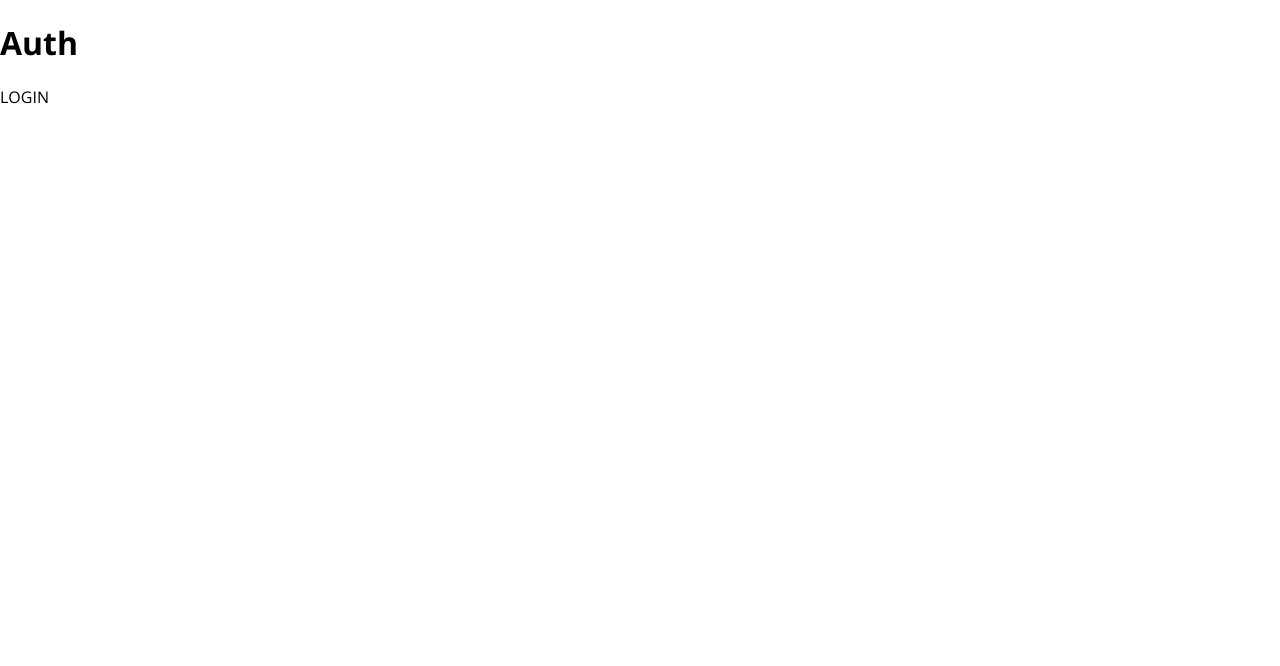
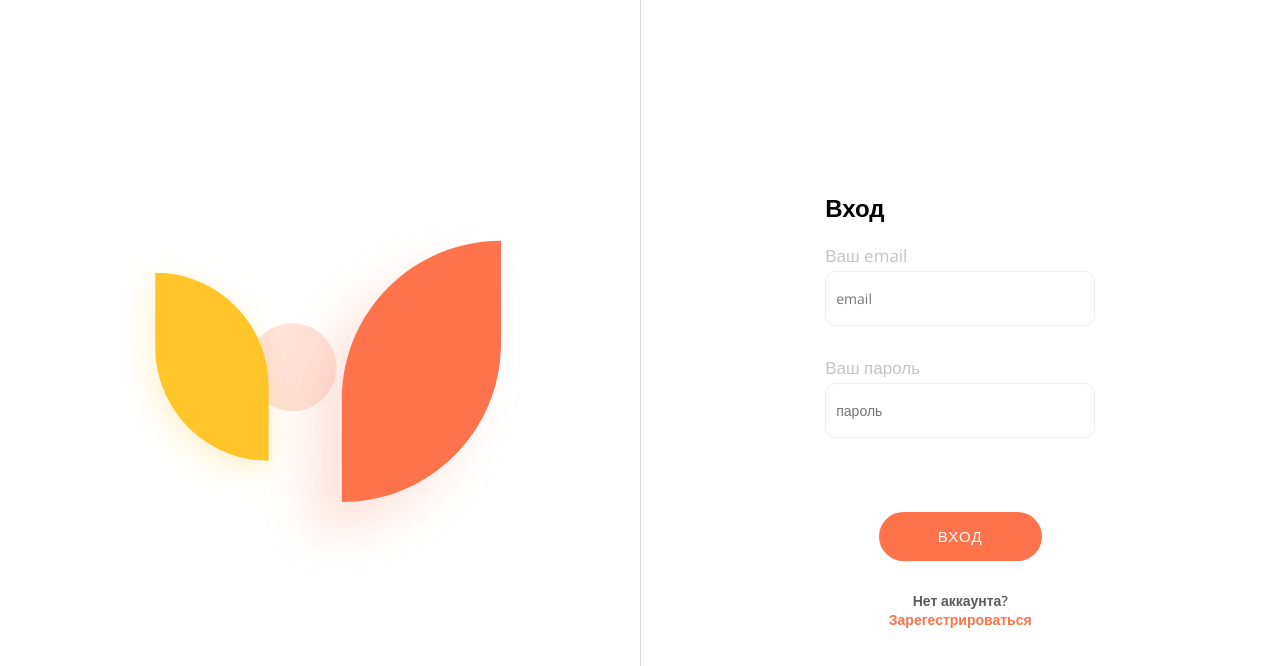
Before and after one commit to Maksim2305/pizza-app, a React (Vite) app: page /auth/login in a window 1280 px wide. Shown: the top 666 px of the page. Built offline with nearby package versions, Linux system fonts and the light colour scheme.

Commit message:
DEV-6: добавил login layout

```diff
--- a/src/components/Input/Input.module.css
+++ b/src/components/Input/Input.module.css
@@ -1,12 +1,13 @@
 .input{
     font-weight: 400;
     font-size: 14px;
-    color: #9aa0b4;
+    color: #c4c4c4;
     border: 1px solid #efefef;
     border-radius: 10px;
     width: 256px;
     height: 51px;
-    padding-left: 33px;
+    padding-left: 10px;
+    font-family: var(--font-family);
 }
 .input:focus{
     outline: none;
@@ -16,3 +17,6 @@
     top: 19px;
     left: 10px;
 }
+.with-icon{
+    padding-left: 33px;
+}
--- a/src/components/Input/Input.tsx
+++ b/src/components/Input/Input.tsx
@@ -9,7 +9,10 @@ const Input = forwardRef<HTMLInputElement, InputProps>(function Input({className
       placeholder={placeholder}
       ref={ref}
       {...props}
-        className={cn(styles['input'])}
+        className={cn(styles['input'],
+        {
+          [styles['with-icon']]:search
+        })}
       />
       {search && <img src="/search.svg" alt="search" className={cn(styles['icon'])} />}
     </div>
--- /dev/null
+++ b/src/helpers/RequireAuth.tsx
@@ -0,0 +1,11 @@
+import { ReactNode } from 'react';
+import { Navigate } from 'react-router-dom';
+
+export const RequireAuth = ({children} : {children: ReactNode}) => {
+    const jwt = null;
+    if(!jwt){
+        return <Navigate to={'auth/login'} replace/>;
+    }
+    return children;
+
+};
--- a/src/index.css
+++ b/src/index.css
@@ -1,5 +1,5 @@
 :root{
-  --font: "Open Sans", sans-serif;
+  --font-family: "Open Sans", sans-serif;
   --primary-color:#fe724c;
   --primary-hover-color:#df4419;
   --text-color:#000000;
--- a/src/layouts/Auth/Auth.module.css
+++ b/src/layouts/Auth/Auth.module.css
@@ -0,0 +1,26 @@
+.auth-container{
+    display: flex;
+    align-items: center;
+    justify-content: space-between;
+    width: 100%;
+    height: 100vh;
+}
+.auth-container-img{
+    width: 50%;
+    display: flex;
+    align-items: center;
+    justify-content: center;
+    border-right: 1px solid #D4D6E0;
+    height: 100%;
+}
+.auth-container-img img {
+    max-width: 400px;
+    height: auto;
+}
+.auth-container-outlet{
+    width: 50%;
+    height: 100%;
+    display: flex;
+    align-items: center;
+    justify-content: center;
+}
--- a/src/layouts/Auth/AuthLayout.tsx
+++ b/src/layouts/Auth/AuthLayout.tsx
@@ -1,12 +1,15 @@
 import { Outlet } from 'react-router-dom';
+import styles from './Auth.module.css';
 
 function Auth(){
     return <>
-        <div>
-            <h1>Auth</h1>
-        </div>
-        <div>
-            <Outlet/>
+        <div className={styles['auth-container']}>
+            <div className={styles['auth-container-img']}>
+                <img src="/Group.svg" alt="auth-picture" />
+            </div>
+            <div className={styles['auth-container-outlet']}>
+                <Outlet/>
+            </div>
         </div>
     </>;
 }
--- a/src/layouts/Menu/Menu.tsx
+++ b/src/layouts/Menu/Menu.tsx
@@ -15,7 +15,7 @@ export function Layout() {
                 </div>
                 <div className={styles['menu-item']}>
                     <img src="/menu.svg" alt="menu" />
-                    <Link to="/product">Меню</Link>
+                    <Link to="/">Меню</Link>
                 </div>
                 <div className={styles['menu-item']}>
                     <img src="/cart.svg" alt="cart" />
--- a/src/main.tsx
+++ b/src/main.tsx
@@ -13,16 +13,17 @@ import { PREFIX } from './helpers/API';
 import Login from './pages/Login/Login';
 import Register from './pages/Register/Register';
 import AuthLayout from './layouts/Auth/AuthLayout';
+import { RequireAuth } from './helpers/RequireAuth';
 
 const Menu = lazy(()=> import('./pages/Menu/Menu'));
 
 const router = createBrowserRouter([
   {
     path: '/',
-    element: <Layout />,
+    element: <RequireAuth><Layout /></RequireAuth>,
     children: [
       {
-        path: '/product',
+        path: '/',
         element: <Suspense fallback={'Загрузка...'}><Menu /></Suspense>
       },
       {
--- a/src/pages/Login/Login.module.css
+++ b/src/pages/Login/Login.module.css
@@ -0,0 +1,43 @@
+.input{
+    font-weight: 400;
+    font-size: 14px;
+    color: #c4c4c4;
+    border: 1px solid #efefef;
+    border-radius: 10px;
+    width: 256px;
+    height: 51px;
+    padding-left: 10px;
+    font-family: var(--font-family);
+}
+.input:focus{
+    outline: none;
+}
+
+.label-input{
+    display: inline-block;
+    font-weight: 400;
+    font-size: 17px;
+    color: #c4c4c4;
+    margin-bottom: 4px;
+    display: flex;
+    flex-direction: column;
+}
+.login-info{
+    font-weight: 600;
+    font-size: 14px;
+    text-align: center;
+    color: #5b5b5e;
+}
+.margin-bottom {
+    margin-bottom: 30px;
+}
+.register-btn{
+    color: var(--primary-color);
+    text-decoration: none;
+}
+.error-message{
+    background-color: tomato;
+    color: white;
+    padding: 10px;
+    border-radius: 5px;
+}
--- a/src/pages/Login/Login.tsx
+++ b/src/pages/Login/Login.tsx
@@ -1,6 +1,66 @@
+import { Link } from 'react-router-dom';
+import Button from '../../components/Button/Button';
+import Input from '../../components/Input/Input';
+import styles from './Login.module.css';
+import cn from 'classnames';
+import { FormEvent, useState } from 'react';
+import axios, { AxiosError } from 'axios';
+import { PREFIX } from '../../helpers/API';
+
+export type LoginForm = {
+    email: {
+        value: string;
+    },
+    password: {
+        value: string;
+    }
+}
+
 function Login () {
+    const [error, setError] = useState<string | null>();
+    const submit = (event: FormEvent) => {
+        event.preventDefault();
+        setError(null);
+        const target = event.target as typeof event.target & LoginForm;
+        const { email, password } = target;
+        submitHandler(email.value, password.value);
+    };
+    const submitHandler = async(email: string, password: string) => {
+        try{
+            await axios.post(`${PREFIX}/auth/login`, {
+                email,
+                password
+            });
+        } catch(err){
+            if(err instanceof AxiosError){
+                setError(err.response?.data.message);
+            }
+        }
+    };
+
+
     return <>
-     LOGIN
+    <div>
+        <h2 className={styles['login-title']}>Вход</h2>
+        { error && <div className={styles['error-message']}>{error}</div>}
+        <form onSubmit={submit}>
+            <div className={cn(styles['login-input'],styles['margin-bottom'])}>
+                <label htmlFor="login" className={styles['label-input']}>Ваш email</label>
+                <input type="text" name='email' placeholder='email' className={styles['input']}/>
+            </div>
+            <div style={{marginBottom: '74px'}}>
+                <label htmlFor="password" className={styles['label-input']}>Ваш пароль</label>
+                <input type="password" name='password' placeholder='пароль' className={styles['input']}/>
+            </div>
+            <div style={{display: 'flex', justifyContent: 'center'}} className={styles['margin-bottom']}>
+                <Button appearence='big'>ВХОД</Button>
+            </div>
+            <div className={styles['login-info']}>
+                <div>Нет аккаунта?</div>
+                <Link to={'/auth/register'} className={styles['register-btn']}>Зарегестрироваться</Link>
+            </div>
+        </form>
+    </div>
     </>;
 }
 
```
Also changed, not shown: public/Group.svg (added), src/pages/Login/Login.props.ts (added).
